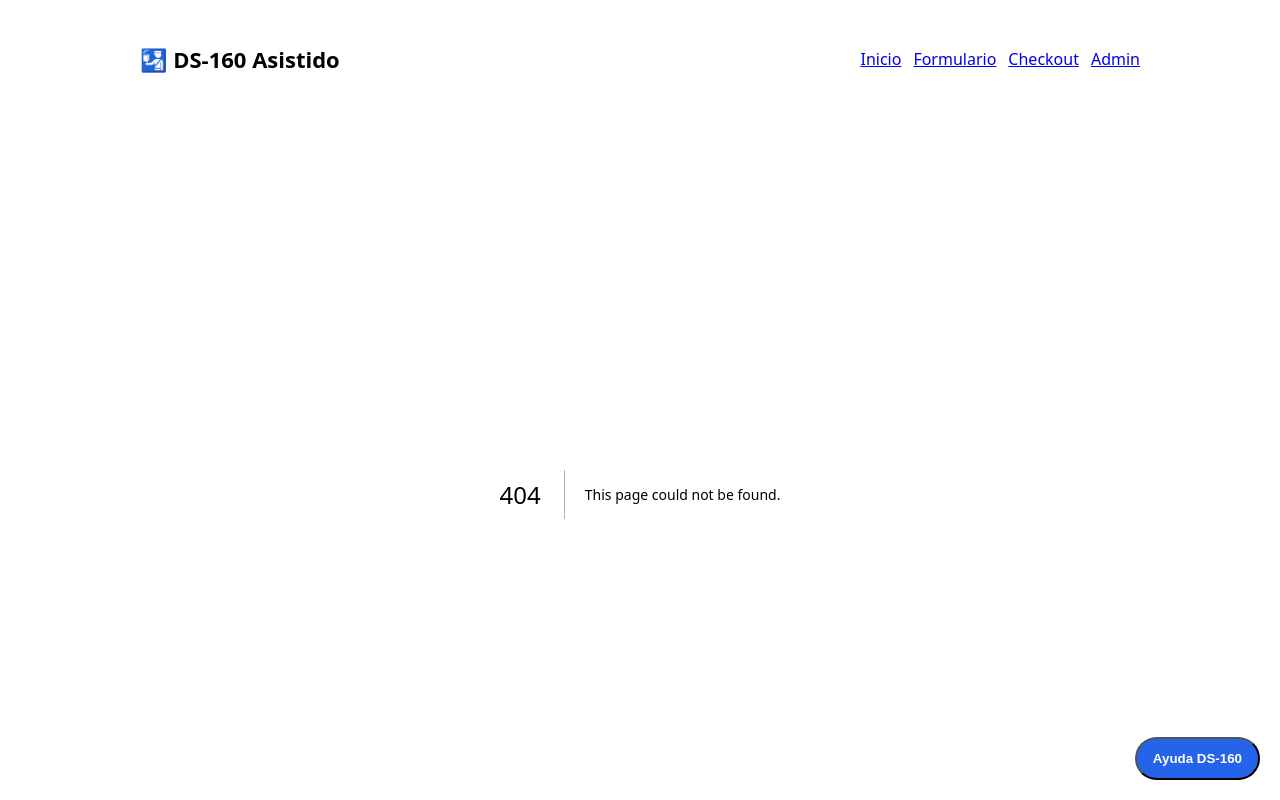
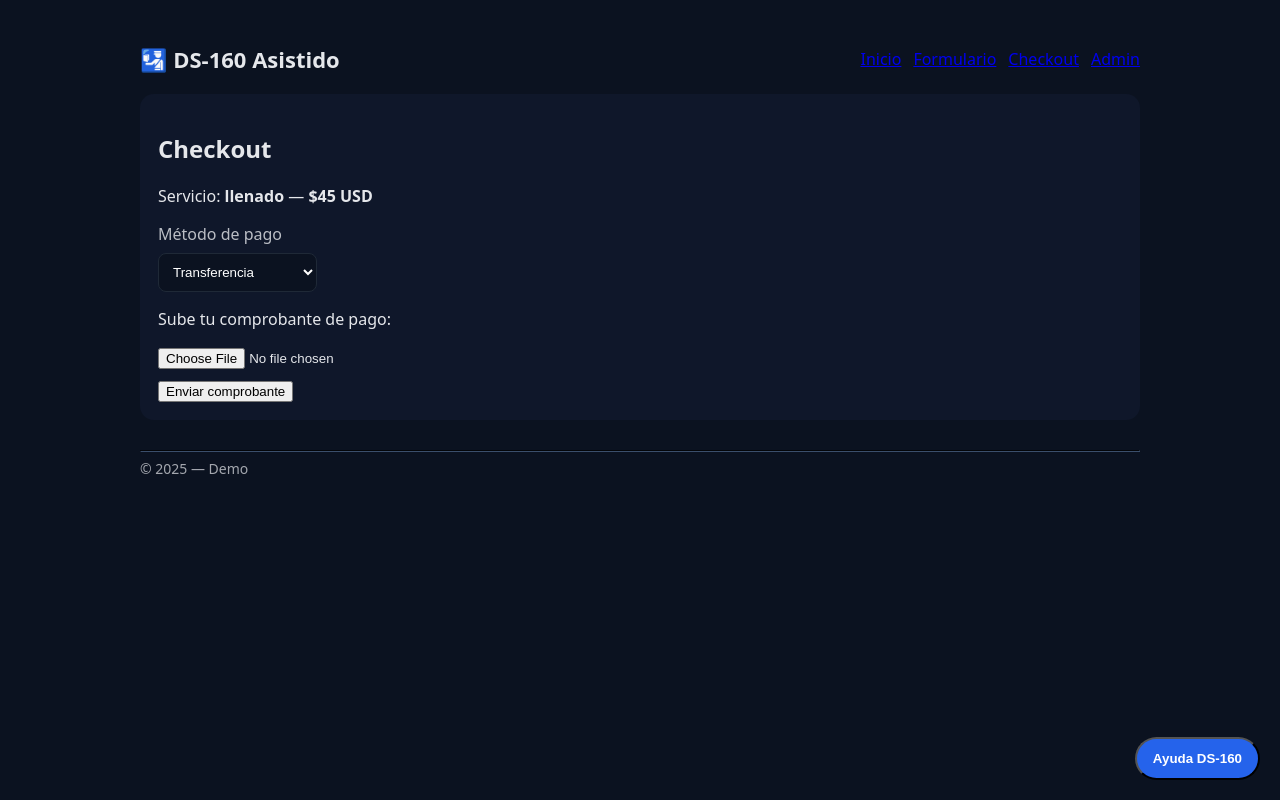
Before and after one commit to robertotitus86/ds160-app, a Next.js app: page /checkout in a window 1280 px wide. Before the commit this address had no page. Shown: the top 800 px of the page. Built offline with nearby package versions, Linux system fonts and the light colour scheme.

Commit message:
Create page.tsx

```diff
--- /dev/null
+++ b/app/checkout/page.tsx
@@ -0,0 +1,33 @@
+'use client';
+import { useSearchParams } from "next/navigation";
+import { useState } from "react";
+
+export default function Checkout(){
+  const plan = useSearchParams().get("plan") || "llenado";
+  const prices: Record<string, number> = { llenado:45, asesoria:35, cita:15 };
+  const [method, setMethod] = useState("transferencia");
+
+  return (
+    <div style={{background:"#0f172a", padding:18, borderRadius:14}}>
+      <h2>Checkout</h2>
+      <p>Servicio: <b>{plan}</b> — <b>${prices[plan]||0} USD</b></p>
+
+      <label style={{display:"block", marginBottom:8, opacity:.8}}>Método de pago</label>
+      <select value={method} onChange={e=>setMethod(e.target.value)} style={{padding:10, borderRadius:8, background:"#0b1220", color:"#fff", border:"1px solid #1f2937"}}>
+        <option value="transferencia">Transferencia</option>
+        <option value="paypal">PayPal</option>
+        <option value="2checkout">Tarjeta (2Checkout)</option>
+      </select>
+
+      <div style={{marginTop:16}}>
+        {method==="transferencia" && (<>
+          <p>Sube tu comprobante de pago:</p>
+          <input type="file" />
+          <div style={{marginTop:10}}><button>Enviar comprobante</button></div>
+        </>)}
+        {method==="paypal" && (<p>Botón de PayPal (lo activamos luego con tu llave).</p>)}
+        {method==="2checkout" && (<p>Botón de 2Checkout (lo activamos luego).</p>)}
+      </div>
+    </div>
+  );
+}
```
